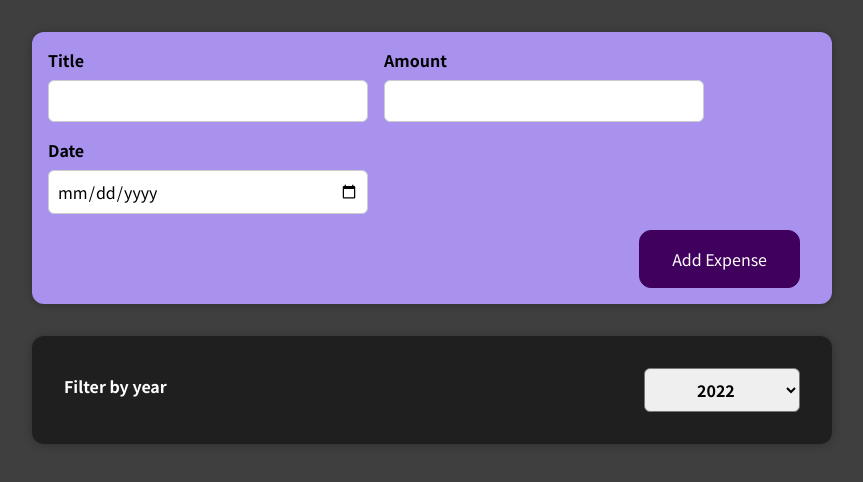
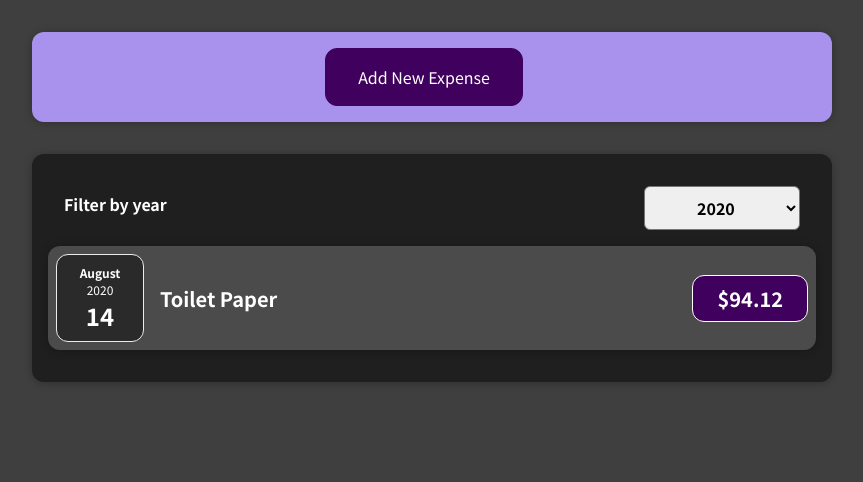
Before and after one commit to YTDcontrol/Expenses-Tracker, a React (Create React App) app: page / in a window 1280 px wide. Shown: the top 482 px of the page, without its empty margins (208-1071 px from the left). Built offline with nearby package versions, Linux system fonts and the light colour scheme.

Commit message:
New expense input form conditionally shown.

```diff
--- a/src/components/Expenses/Expenses.js
+++ b/src/components/Expenses/Expenses.js
@@ -1,18 +1,18 @@
 import React, { useState } from "react";
 
-import ExpenseItem from "./ExpenseItem";
 import Card from "../UI/Card";
 import ExpensesFilter from "./ExpensesFilter";
+import ExpensesList from "./ExpensesList";
 import "./Expenses.css";
 
 const Expenses = (props) => {
-  const [filteredYear, setFilteredYear] = useState('2022');
+  const [filteredYear, setFilteredYear] = useState("2020");
 
   const filterChangeHandler = (selectedYear) => {
     setFilteredYear(selectedYear);
   };
 
-  const filteredExpenses = props.items.filter(expense => {
+  const filteredExpenses = props.items.filter((expense) => {
     return expense.date.getFullYear().toString() === filteredYear;
   });
 
@@ -23,14 +23,7 @@
           selected={filteredYear}
           onChangeFilter={filterChangeHandler}
         />
-        {filteredExpenses.map((expense) => (
-          <ExpenseItem
-            key={expense.id}
-            title={expense.title}
-            amount={expense.amount}
-            date={expense.date}
-          />
-        ))}
+        <ExpensesList items={filteredExpenses} />
       </Card>
     </div>
   );
--- /dev/null
+++ b/src/components/Expenses/ExpensesList.css
@@ -0,0 +1,9 @@
+.expenses-list {
+  list-style: none;
+  padding: 0;
+}
+
+.expenses-list__fallback {
+  color: white;
+  text-align: center;
+}
--- /dev/null
+++ b/src/components/Expenses/ExpensesList.js
@@ -0,0 +1,25 @@
+import React from "react";
+
+import ExpenseItem from "./ExpenseItem";
+import "./ExpensesList.css";
+
+const ExpensesList = (props) => {
+  if (props.items.length === 0) {
+    return <h2 className="expenses-list__fallback">Found no expenses.</h2>;
+  }
+
+  return (
+    <ul className="expenses-list">
+      {props.items.map((expense) => (
+        <ExpenseItem
+          key={expense.id}
+          title={expense.title}
+          amount={expense.amount}
+          date={expense.date}
+        />
+      ))}
+    </ul>
+  );
+};
+
+export default ExpensesList;
--- a/src/components/NewExpense/ExpenseForm.js
+++ b/src/components/NewExpense/ExpenseForm.js
@@ -3,35 +3,56 @@
 import "./ExpenseForm.css";
 
 const ExpenseForm = (props) => {
-    const [enteredTitle, setEnteredTitle] = useState('');
+  const [enteredTitle, setEnteredTitle] = useState("");
   const [enteredAmount, setEnteredAmount] = useState("");
-    const [enteredDate, setEnteredDate] = useState('');
+  const [enteredDate, setEnteredDate] = useState("");
+  // const [userInput, setUserInput] = useState({
+  //   enteredTitle: '',
+  //   enteredAmount: '',
+  //   enteredDate: '',
+  // });
 
-    const titleChangeHandler = (Event) => {
-        setEnteredTitle(Event.target.value);
+  const titleChangeHandler = (event) => {
+    setEnteredTitle(event.target.value);
+    // setUserInput({
+    //   ...userInput,
+    //   enteredTitle: event.target.value,
+    // });
+    // setUserInput((prevState) => {
+    //   return { ...prevState, enteredTitle: event.target.value };
+    // });
   };
 
-    const amountChangeHandler = (Event) => {
-        setEnteredAmount(Event.target.value);
+  const amountChangeHandler = (event) => {
+    setEnteredAmount(event.target.value);
+    // setUserInput({
+    //   ...userInput,
+    //   enteredAmount: event.target.value,
+    // });
   };
 
-    const dateChangeHandler = (Event) => {
-      setEnteredDate(Event.target.value);
+  const dateChangeHandler = (event) => {
+    setEnteredDate(event.target.value);
+    // setUserInput({
+    //   ...userInput,
+    //   enteredDate: event.target.value,
+    // });
   };
 
-    const submitHandler = (Event) => {
-        Event.preventDefault();
+  const submitHandler = (event) => {
+    event.preventDefault();
 
     const expenseData = {
       title: enteredTitle,
       amount: enteredAmount,
-            date: new Date(enteredDate)
-        }
+      date: new Date(enteredDate),
+    };
+
     props.onSaveExpenseData(expenseData);
     setEnteredTitle("");
     setEnteredAmount("");
     setEnteredDate("");
-    }
+  };
 
   return (
     <form onSubmit={submitHandler}>
@@ -66,6 +87,9 @@
         </div>
       </div>
       <div className="new-expense__actions">
+        <button type="button" onClick={props.onCancel}>
+          Cancel
+        </button>
         <button type="submit">Add Expense</button>
       </div>
     </form>
--- a/src/components/NewExpense/NewExpense.js
+++ b/src/components/NewExpense/NewExpense.js
@@ -1,20 +1,39 @@
-import React from "react";
+import React, { useState } from 'react';
 
-import ExpenseForm from "./ExpenseForm";
-import "./NewExpense.css";
+import ExpenseForm from './ExpenseForm';
+import './NewExpense.css';
 
 const NewExpense = (props) => {
+  const [isEditing, setIsEditing] = useState(false);
+
   const saveExpenseDataHandler = (enteredExpenseData) => {
     const expenseData = {
       ...enteredExpenseData,
-      id: Math.random().toString()
+      id: Math.random().toString(),
     };
     props.onAddExpense(expenseData);
+    setIsEditing(false);
+  };
+
+  const startEditingHandler = () => {
+    setIsEditing(true);
+  };
+
+  const stopEditingHandler = () => {
+    setIsEditing(false);
   };
 
   return (
-    <div className="new-expense">
-      <ExpenseForm onSaveExpenseData = {saveExpenseDataHandler} />
+    <div className='new-expense'>
+      {!isEditing && (
+        <button onClick={startEditingHandler}>Add New Expense</button>
+      )}
+      {isEditing && (
+        <ExpenseForm
+          onSaveExpenseData={saveExpenseDataHandler}
+          onCancel={stopEditingHandler}
+        />
+      )}
     </div>
   );
 };
```
Lines whose indentation alone changed are shown as unchanged.
